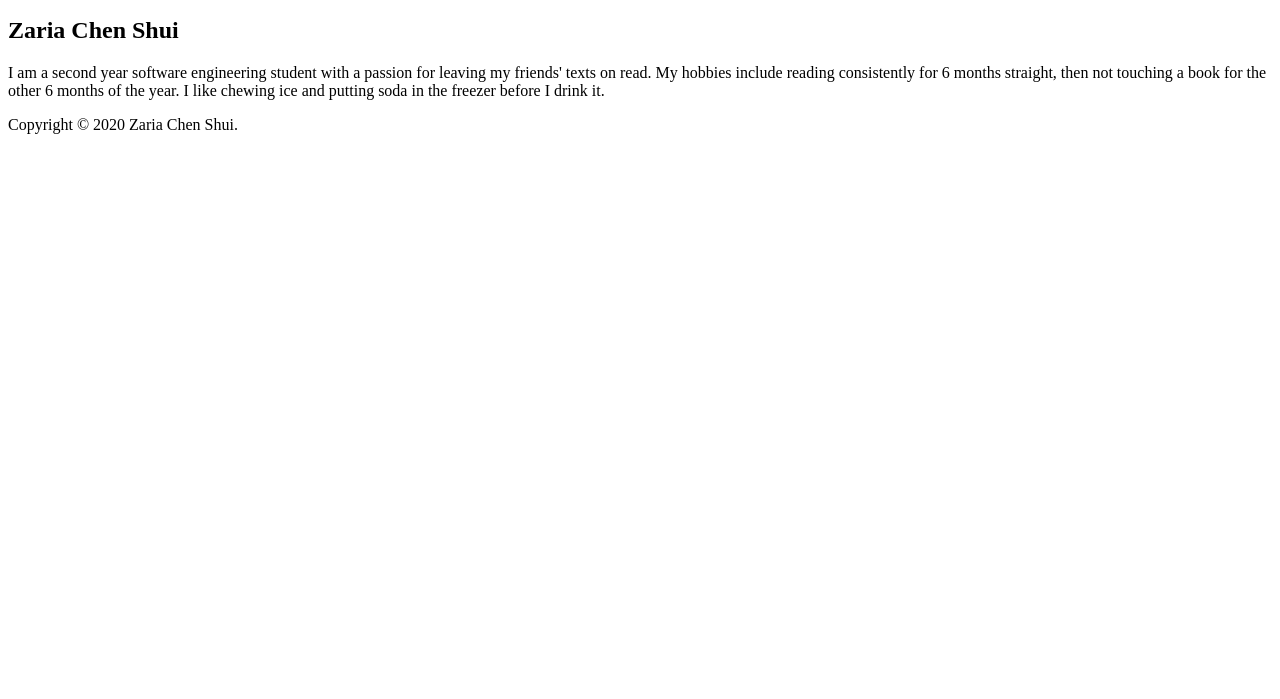
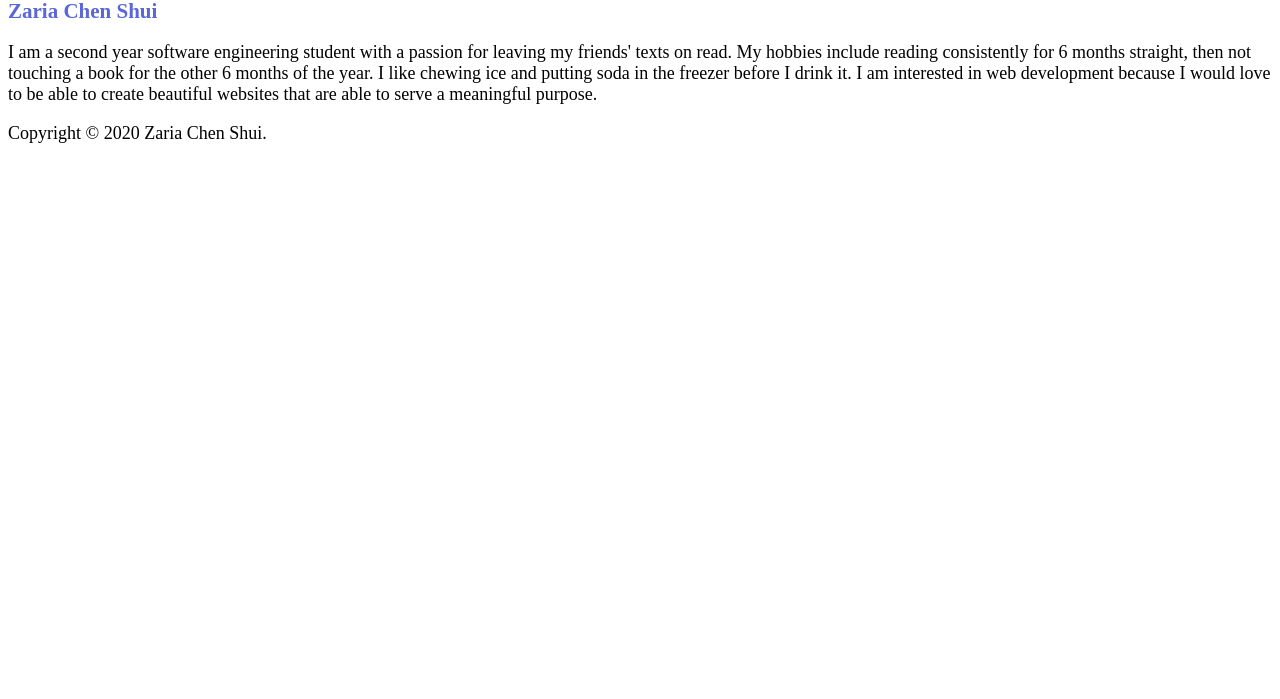
Before and after one commit to zariacs/info2180-lab1, a plain HTML site: page index.html in a window 1280 px wide. Shown: the part 101-800 px from the top of the page. Drawn offline with Linux system fonts and the light colour scheme.

Commit message:
Updated paragraph about myself

```diff
--- a/index.html
+++ b/index.html
@@ -5,6 +5,7 @@
     <meta name="viewport" content="width=devicewidth, initial-scale=1.0" />
     <meta http-equiv="X-UA-Compatible" content="ie=edge" />
     <title>INFO2180 Lab 1</title>
+    <link href="styles.css" rel="stylesheet" />
   </head>
   <body>
     <header>
@@ -18,7 +19,9 @@
         leaving my friends' texts on read. My hobbies include reading
         consistently for 6 months straight, then not touching a book for the
         other 6 months of the year. I like chewing ice and putting soda in the
-        freezer before I drink it.
+        freezer before I drink it. I am interested in web development because I
+        would love to be able to create beautiful websites that are able to
+        serve a meaningful purpose.
       </p>
     </main>
     <footer>
```
